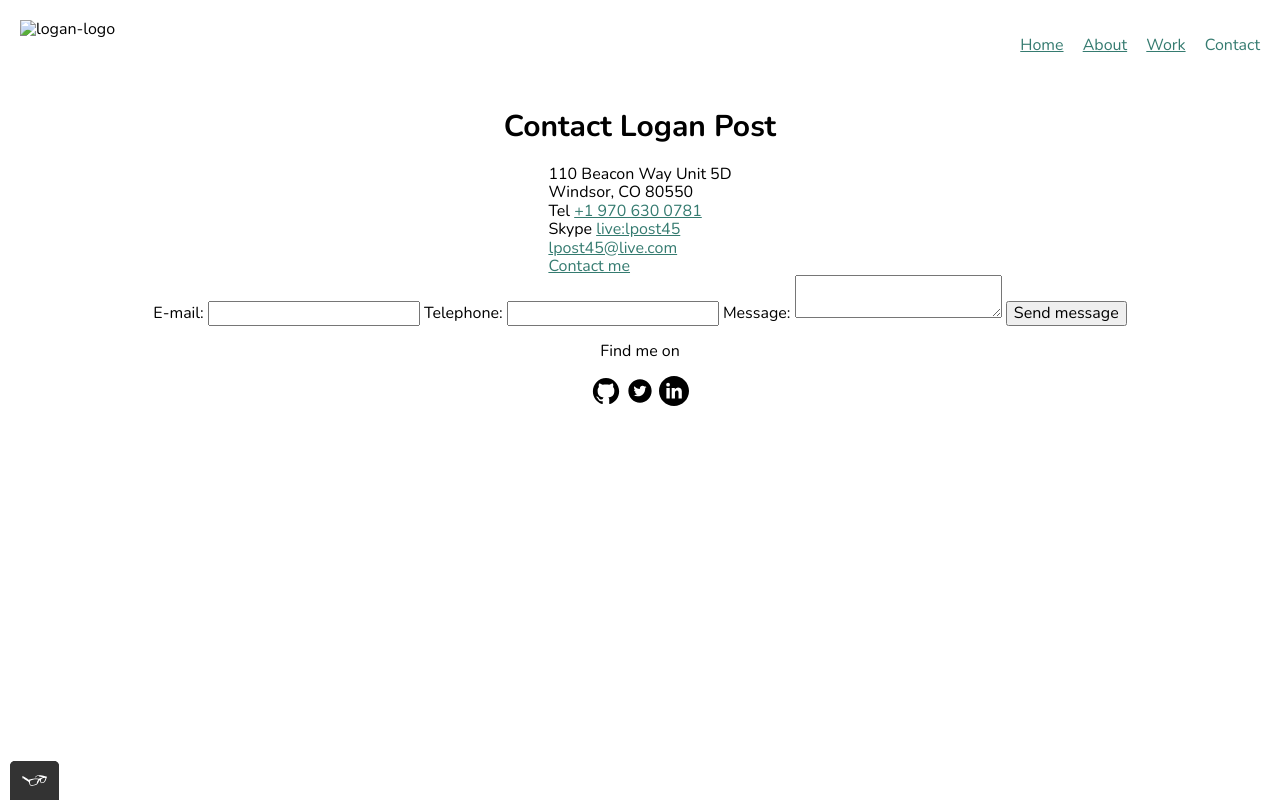
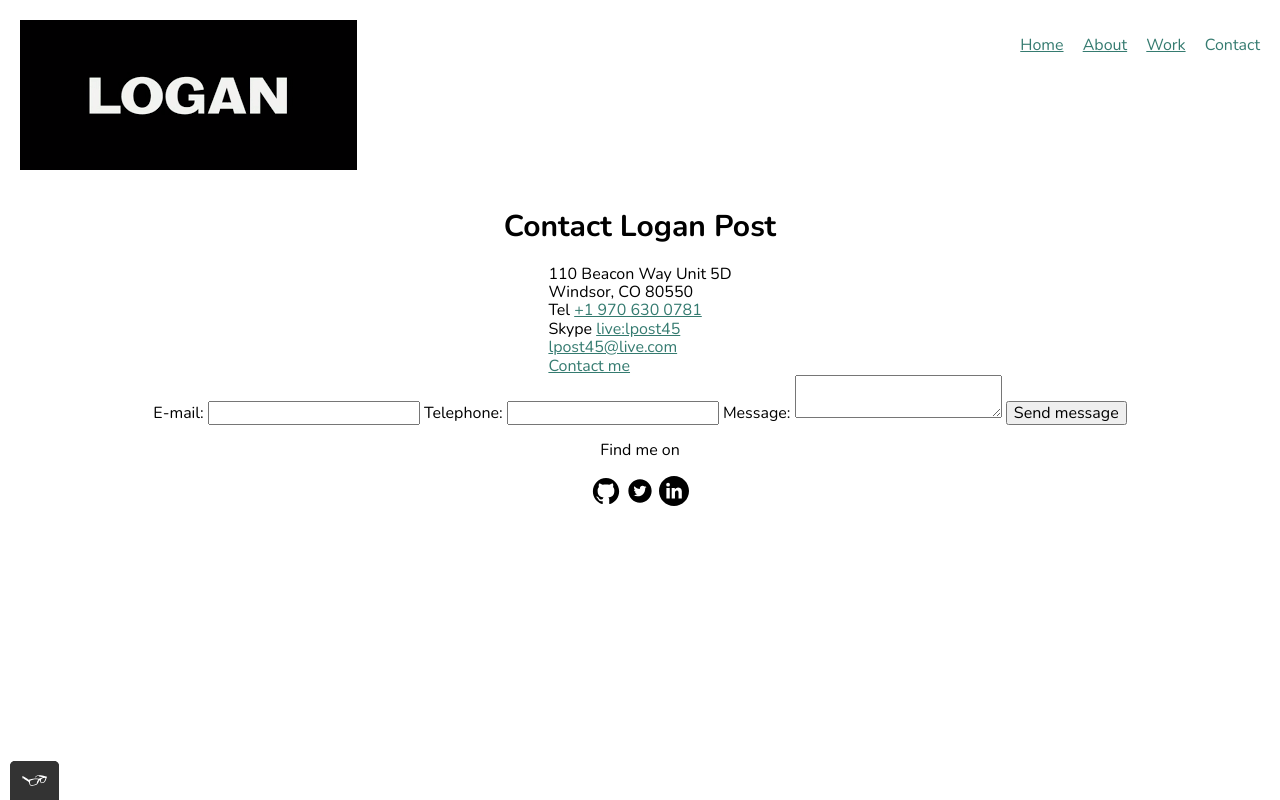
Before and after one commit to lpost45/portfolio-website, a plain HTML site: page contact.html in a window 1280 px wide. Drawn offline with nearby package versions, Linux system fonts and the light colour scheme.

Commit message:
Reformatted contact page

```diff
--- a/contact.html
+++ b/contact.html
@@ -1,5 +1,6 @@
 <!DOCTYPE html>
 <html lang="en">
+
 <head>
     <meta charset="UTF-8">
     <meta name="viewport" content="width=device-width, initial-scale=1.0">
@@ -12,10 +13,11 @@
     <link rel="stylesheet" type="text/css" href="./css/style.production.css">
     <meta name="viewport" content="width=device-width, initial-scale=1">
 </head>
+
 <body>
     <header class="page-header">
         <!--add logo here-->
-        <img src="img/Logan Logo.png" alt="logan-logo" class="page-header__item">
+        <img src="img/logan-logo.png" alt="logan-logo" class="page-header__item">
         <nav class="main-navigation page-header__item">
             <ul role="menubar" class="navigation-list">
                 <li role="presentation">
@@ -28,7 +30,8 @@
                     <a href="work.html" role="menuitem" aria-label="my-work" class="navigation-list__item">Work</a>
                 </li>
                 <li role="presentation">
-                    <a href="contact.html" role="menuitem" class="navigation-list__item navigation-list__item--active">Contact</a>
+                    <a href="contact.html" role="menuitem"
+                        class="navigation-list__item navigation-list__item--active">Contact</a>
                 </li>
             </ul>
         </nav>
@@ -67,4 +70,5 @@
     </footer>
     <script src="js/tota11y.min.js"></script>
 </body>
+
 </html>
```
